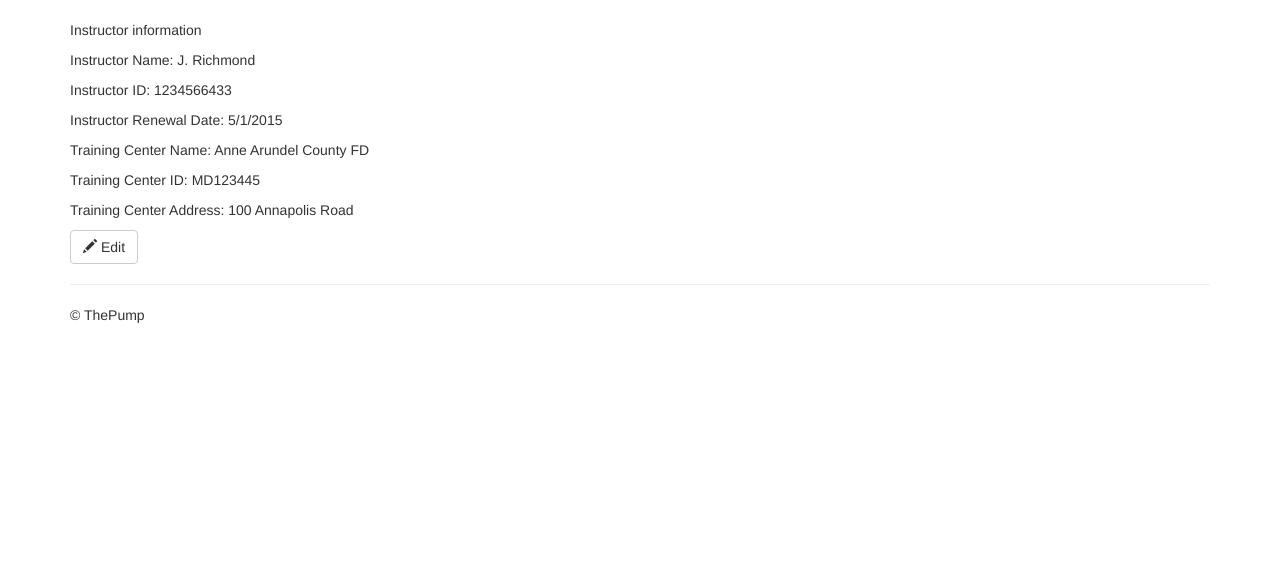
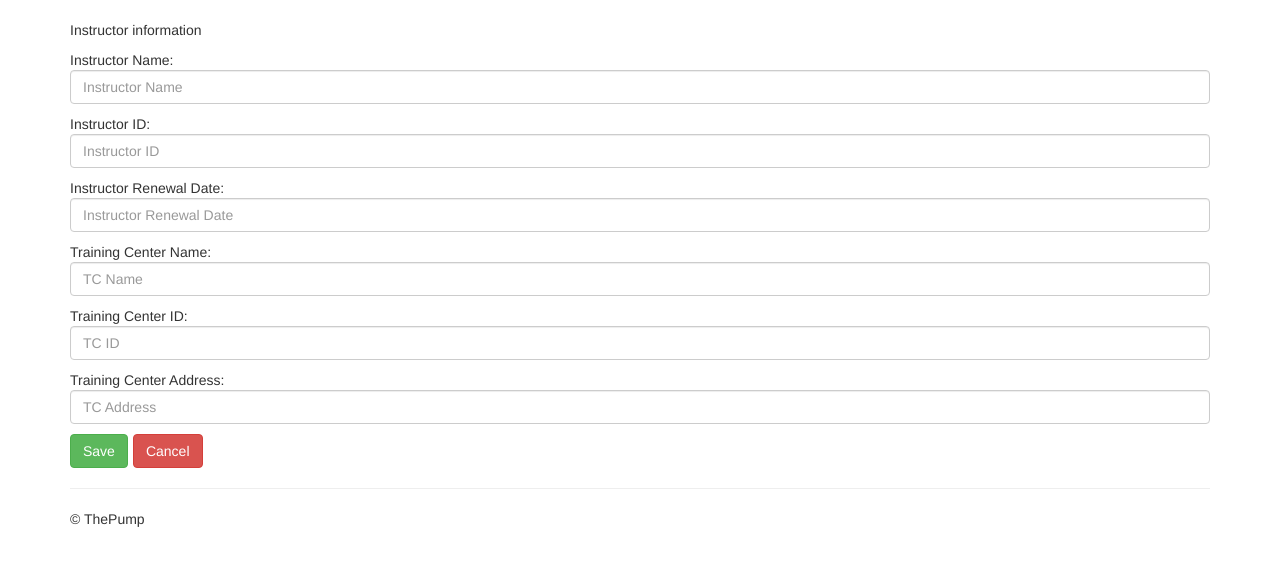
Before and after one commit to msaikens/thepump, a Flask app: page /instructor/new/ in a window 1280 px wide. Shown: the part 51-617 px from the top of the page. Run offline with Flask 2, Linux system fonts and the light colour scheme; some libraries are stand-ins or nearby versions.

Commit message:
full instructor workflow completed

```diff
--- a/app.py
+++ b/app.py
@@ -159,9 +159,17 @@ def update_class(class_id):
 
 def render_edit_class(class_data, request_data):
     #TODO: pull real data
-    instructors = [[12345, "J. Richmond"],[567789, "C. Richmond"],[145643, "J. Tobin"]]
+    client = MongoClient(MONGODB_URI)
+    db = client.get_default_database()
+    instructors_db = db['instructors']
+    instructors_list = []
+    instructors = list(instructors_db.find())
+    for next_instructor in instructors:
+        instructors_list.append({"_id":str(next_instructor['_id']),"name":next_instructor['instructor_name']})
+    client.close()
+
     course_types = [["Heartsaver CPR","Heartsaver CPR"],["Heartsaver First Aid","Heartsaver First Aid"],["Heartsaver CPR/First Aid","Heartsaver CPR/First Aid"],["Healthcare Provider","Healthcare Provider"]]
-    return render_template('editclass.html',class_data = class_data, instructors=instructors, course_types=course_types, request_data=request_data)
+    return render_template('editclass.html',class_data = class_data, instructors=instructors_list, course_types=course_types, request_data=request_data)
 
 
 @app.route("/class/")
@@ -174,7 +182,7 @@ def upcoming():
     courses.ensure_index("class_date", pymongo.DESCENDING)
     sorted_classes = list(courses.find({"class_date":{"$gte":datetime.now()}}).sort("class_date",pymongo.DESCENDING))
     for course in sorted_classes:
-        upcoming_classes.append({'course_type':course['curr_course_type'],'course_date':course['class_date'],'instructor':course['curr_instructor']})
+        upcoming_classes.append({'_id':course['_id'],'course_type':course['curr_course_type'],'course_date':course['class_date'],'instructor':course['curr_instructor']})
     client.close()
 
     return render_template('class.html', class_list=upcoming_classes, page_name="Upcoming Classes", page_id="upcoming")
@@ -189,28 +197,97 @@ def historic():
     courses.ensure_index("class_date", pymongo.DESCENDING)
     sorted_classes = list(courses.find({"class_date":{"$lt":datetime.now()}}).sort("class_date",pymongo.DESCENDING))
     for course in sorted_classes:
-        upcoming_classes.append({'course_type':course['curr_course_type'],'course_date':course['class_date'],'instructor':course['curr_instructor']})
+        upcoming_classes.append({'_id':course['_id'],'course_type':course['curr_course_type'],'course_date':course['class_date'],'instructor':course['curr_instructor']})
     client.close()
 
     return render_template('class.html', class_list=upcoming_classes, page_name="Historic Classes", page_id="historic")
 
 @app.route("/instructor/")
 def instructors():
-    #TODO: pull upcoming classes from database
-    instructors = [{"_id":12345,"name":"J. Richmond"},{"_id":567789, "name":"C. Richmond"},{"_id":145643, "name":"J. Tobin"}]
-    return render_template('instructors.html', instructors=instructors)
+    #pull instructors from database
+
+    client = MongoClient(MONGODB_URI)
+    db = client.get_default_database()
+    instructors_db = db['instructors']
+    instructors_list = []
+    instructors = list(instructors_db.find())
+    for next_instructor in instructors:
+        instructors_list.append({"_id":str(next_instructor['_id']),"name":next_instructor['instructor_name']})
+    client.close()
+
+    return render_template('instructors.html', instructors=instructors_list)
+
+@app.route("/instructor/new/")
+def new_instructor():
+
+    #default instructor - important thing here is that the _id is 0
+    instructor= {"_id":0,
+        "instructor_name":"",
+        "instructor_id":"",
+        'instructor_renewal_date':"",
+        "training_center_name":"",
+        "training_center_id":"",
+        "training_center_address":""}
+
+    return render_template('edit_instructor.html', instructor=instructor)
 
 @app.route("/instructor/<instructor_id>/", methods=['GET'])
 def view_instructor(instructor_id):
     edit = request.args.get('edit', 'false')
 
-    instructor= {"_id":12345,"instructor_name":"J. Richmond","instructor_id":"1234566433",'instructor_renewal_date':"5/1/2015","training_center_name":"Anne Arundel County FD","training_center_id":"MD123445","training_center_address":"100 Annapolis Road"}
+
+    # pull class details for selected class
+    client = MongoClient(MONGODB_URI)
+    db = client.get_default_database()
+    instructors = db['instructors']
+    instructor = instructors.find_one({"_id": ObjectId(instructor_id)})
+    client.close()
+
 
     if edit == 'true':
         return render_template('edit_instructor.html', instructor=instructor)
 
     return render_template('view_instructor.html', instructor=instructor)
 
+@app.route("/instructor/<instructor_id>/", methods=['POST'])
+def update_instructor(instructor_id):
+    edit = request.args.get('edit', 'false')
+
+    #map request data into our data object
+    instructor={}
+    try:
+        if instructor_id != '0':
+            instructor['_id']=ObjectId(class_id)
+
+        instructor['instructor_name']=request.form['instructor_name']
+        instructor['instructor_id']=request.form['instructor_id']
+        instructor['instructor_renewal_date']=request.form['instructor_renewal_date']
+        instructor['training_center_name']=request.form['training_center_name']
+        instructor['training_center_id']=request.form['training_center_id']
+        instructor['training_center_address']=request.form['training_center_address']
+
+    except KeyError:
+        error = True
+
+    #persist to datastore
+    client = MongoClient(MONGODB_URI)
+    db = client.get_default_database()
+    instructors = db['instructors']
+    #if new class, create new record
+    real_instructor_id = instructors.save(instructor)
+    instructor['_id'] = real_instructor_id
+
+    client.close()
+
+    if edit == 'true':
+        if instructor_id == '0':
+            return redirect('/instructor/'+str(real_instructor_id)+'/', code=303)
+        else:
+            return render_template('edit_instructor.html', instructor=instructor)
+
+    return render_template('view_instructor.html', instructor=instructor)
+
+
 # launch
 if __name__ == "__main__":
     port = int(os.environ.get("PORT", 5000))
--- a/templates/class.html
+++ b/templates/class.html
@@ -12,8 +12,8 @@
     <tr><td>{{course_data['course_date'].strftime('%m/%d/%Y')}}</td>
         <td>{{course_data['course_type']}}</td>
         <td>{{course_data['instructor']}}</td>
-        <td><a href="/class/{{course_id}}/" class="btn btn-default"><span class="glyphicon glyphicon-eye-open" aria-hidden="true"></span> View</a></td>
-        <td><a href="/class/{{course_id}}/?edit=true" class="btn btn-default"><span class="glyphicon glyphicon-pencil" aria-hidden="true"></span> Edit</a></td></tr>
+        <td><a href="/class/{{course_data['_id']}}/" class="btn btn-default"><span class="glyphicon glyphicon-eye-open" aria-hidden="true"></span> View</a></td>
+        <td><a href="/class/{{course_data['_id']}}/?edit=true" class="btn btn-default"><span class="glyphicon glyphicon-pencil" aria-hidden="true"></span> Edit</a></td></tr>
     {% endfor %}
 </table>
 
--- a/templates/edit_instructor.html
+++ b/templates/edit_instructor.html
@@ -7,17 +7,17 @@
 
 <form action="/instructor/{{instructor['_id']}}/?edit=true" method="post">
 
-<p> Instructor Name: {{instructor['instructor_name']}}</p>
-<p> Instructor ID: {{instructor['instructor_id']}}</p>
-<p> Instructor Renewal Date: {{instructor['instructor_renewal_date']}}</p>
-<p> Training Center Name: {{instructor['training_center_name']}}</p>
-<p> Training Center ID: {{instructor['training_center_id']}}</p>
-<p> Training Center Address: {{instructor['training_center_address']}}</p>
+<p> Instructor Name: <input type="text" class="form-control" name="instructor_name" placeholder="Instructor Name" value="{{instructor['instructor_name']}}" required></p>
+<p> Instructor ID: <input type="text" class="form-control" name="instructor_id" placeholder="Instructor ID" value="{{instructor['instructor_id']}}"></p>
+<p> Instructor Renewal Date: <input type="text" class="form-control" name="instructor_renewal_date" placeholder="Instructor Renewal Date" value="{{instructor['instructor_renewal_date']}}"></p>
+<p> Training Center Name: <input type="text" class="form-control" name="training_center_name" placeholder="TC Name" value="{{instructor['training_center_name']}}"></p>
+<p> Training Center ID: <input type="text" class="form-control" name="training_center_id" placeholder="TC ID" value="{{instructor['training_center_id']}}"></p>
+<p> Training Center Address: <input type="text" class="form-control" name="training_center_address" placeholder="TC Address" value="{{instructor['training_center_address']}}"></p>
 
 
 <div class="btn-toolbar" role="group">
     <button id='submit' type="submit" class="btn btn-success">Save</button>
-    <a href="/class/{{instructor['_id']}}/" class="btn btn-danger">Cancel</a>
+    <a href="/instructor/{{instructor['_id']}}/" class="btn btn-danger">Cancel</a>
 </div>
 
 
--- a/templates/editclass.html
+++ b/templates/editclass.html
@@ -23,8 +23,8 @@
             <div class="panel-heading">Course info</div>
             <div class="panel-body">
               <p>Instructor: <select name="curr_instructor" class="form-control" placeholder="{{class_data['curr_instructor']}}" value="{{class_data['curr_instructor']}}" required>
-              {% for instructor_id, instructor_name in instructors %}
-                <option value="{{instructor_id}}"{% if class_data['curr_instructor']|int == instructor_id|int %} selected{% endif %}>{{instructor_name}}</option>
+              {% for instructor in instructors %}
+                <option value="{{instructor['_id']}}"{% if class_data['curr_instructor'] == instructor['_id'] %} selected{% endif %}>{{instructor['name']}}</option>
               {% endfor %}
                 </select>
               </p>
--- a/templates/instructors.html
+++ b/templates/instructors.html
@@ -16,7 +16,7 @@
 </table>
 
 <div>
-    <a href="/instuctor/new/" class="btn btn-default"><span class="glyphicon glyphicon-plus" aria-hidden="true"></span> New Instructor</a>
+    <a href="/instructor/new/" class="btn btn-default"><span class="glyphicon glyphicon-plus" aria-hidden="true"></span> New Instructor</a>
 </div>
 
 {% endblock %}
```
